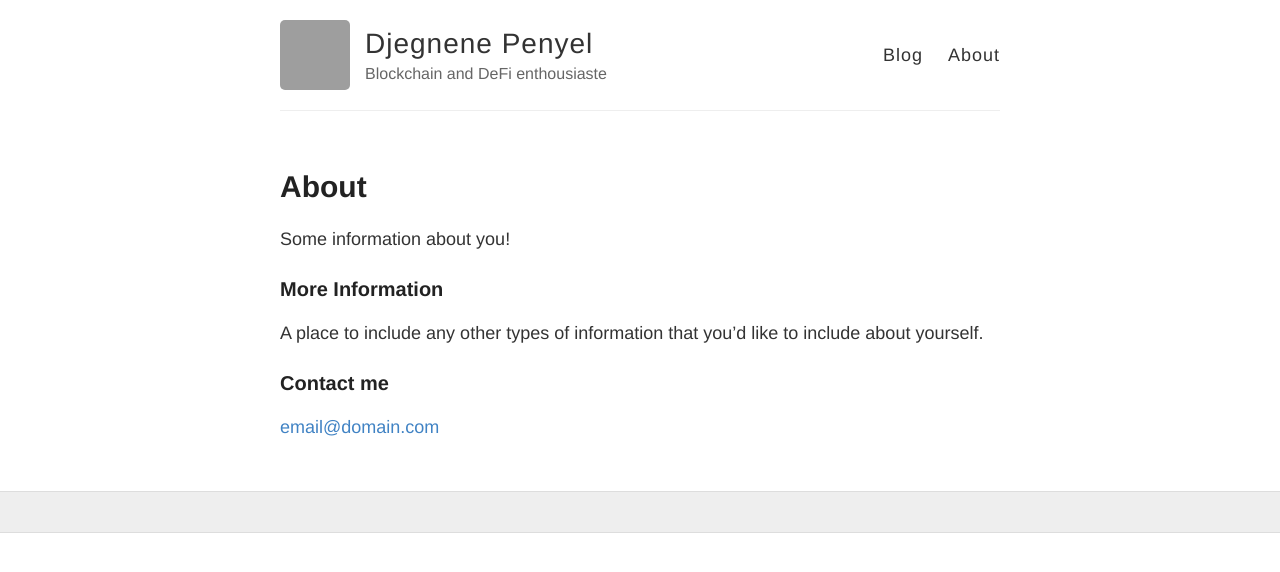
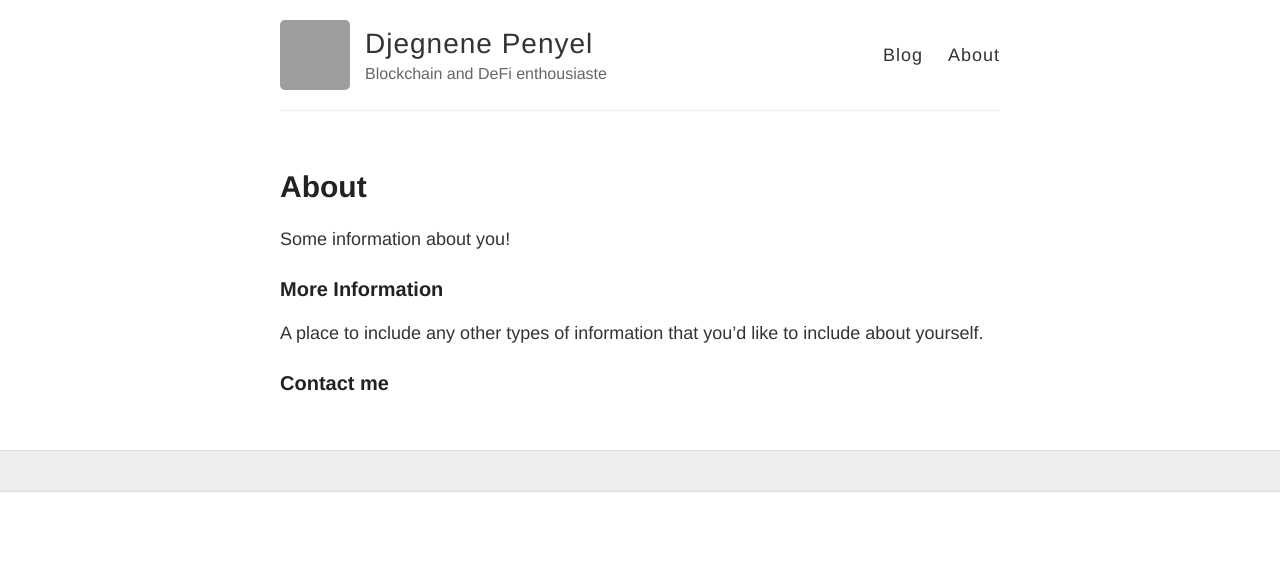
Before and after one commit to quantumporium/quantumporium, a Jekyll site: the page built from docs/about.md, in a window 1280 px wide. Shown: the top 572 px of the page. Built offline with Jekyll 4.4.1, drawn with Linux system fonts in a browser that asks for light colours; grey boxes are pictures that could not be loaded.

Commit message:
Update about.md

```diff
--- a/docs/about.md
+++ b/docs/about.md
@@ -12,4 +12,4 @@ A place to include any other types of information that you'd like to include abo
 
 ### Contact me
 
-[email@domain.com](mailto:email@domain.com)
+[]()
```
